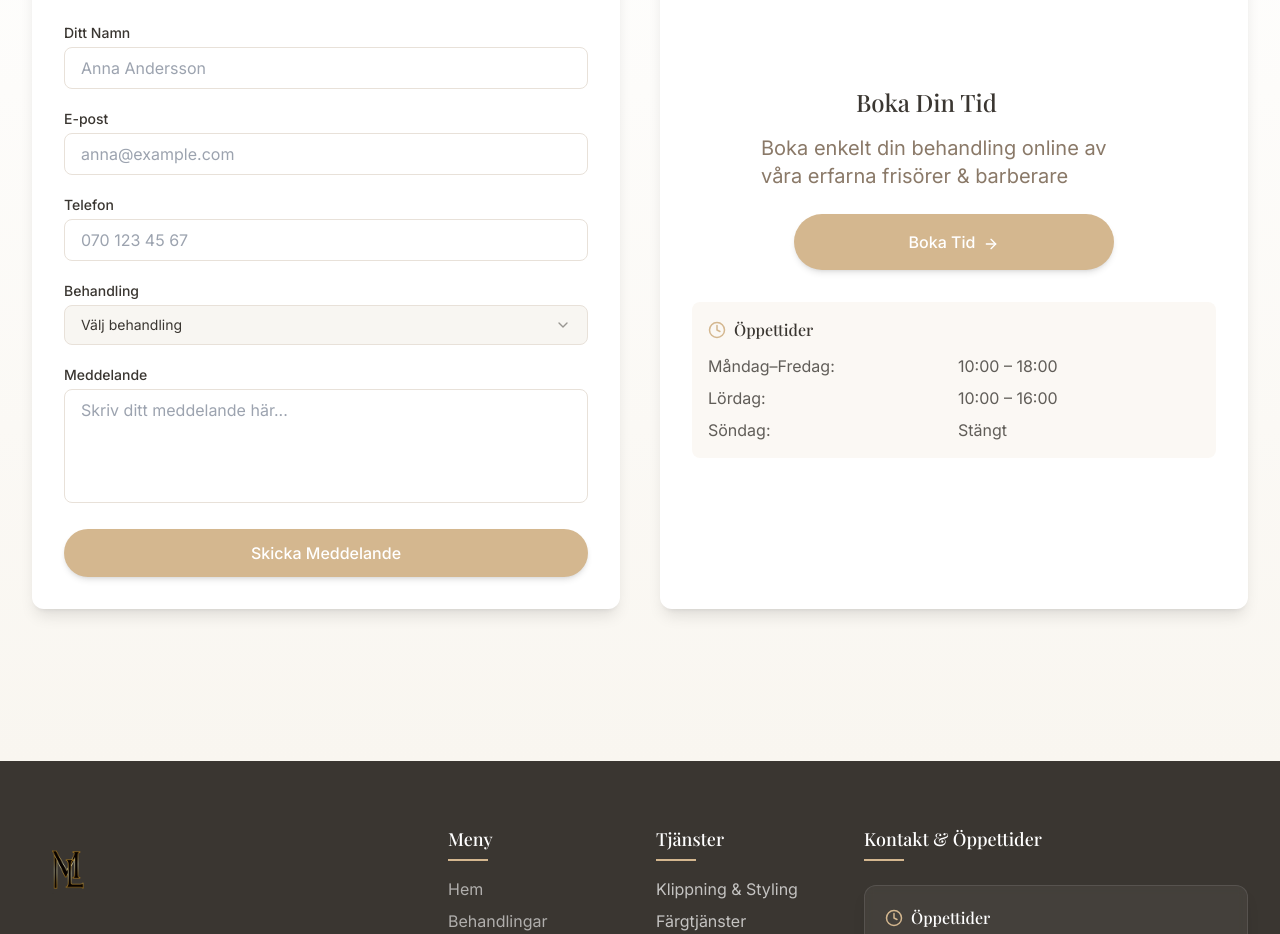
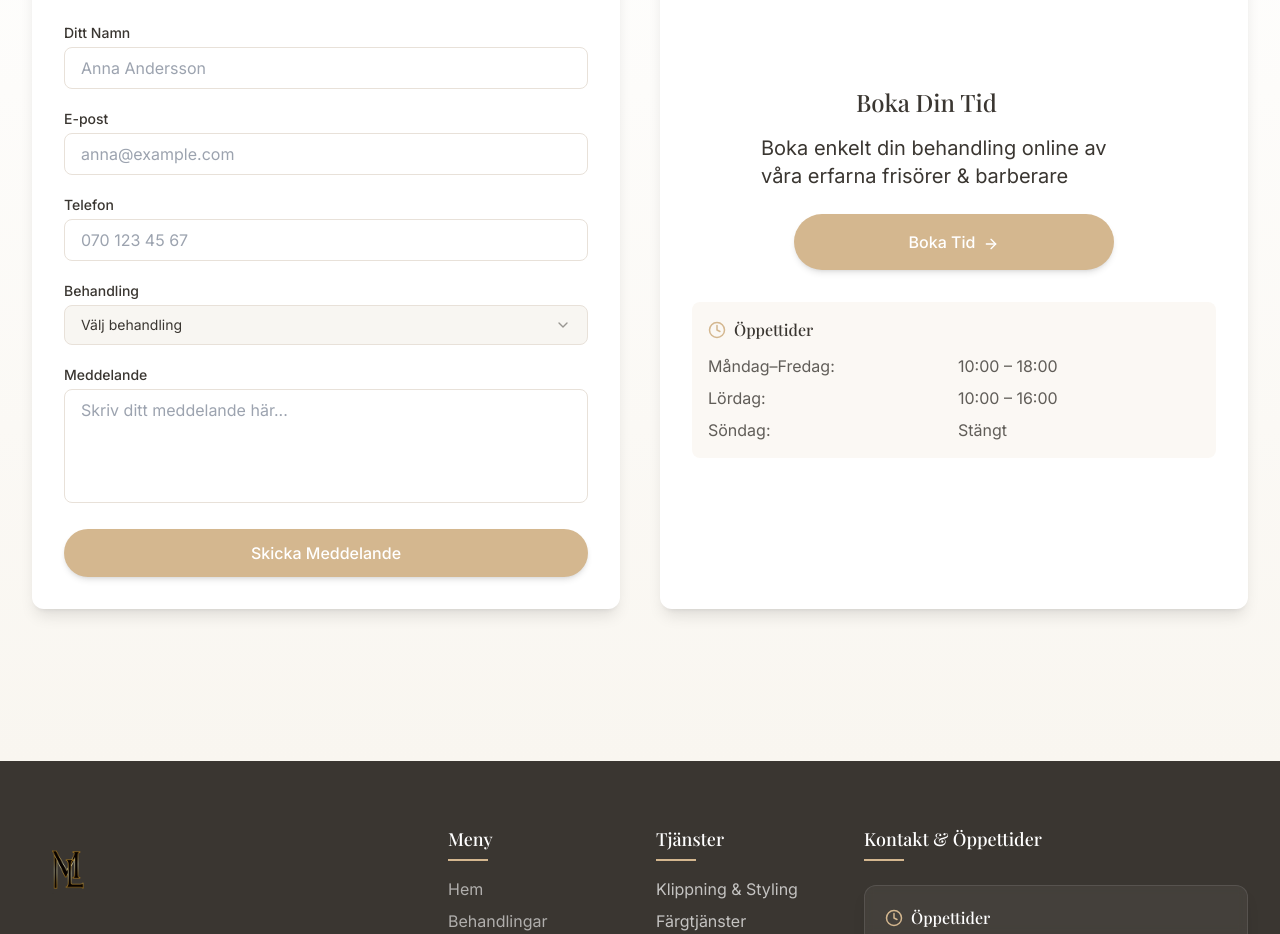
Before and after one commit to Karmauniverse/salongmarialouisorginal-41, a React (Vite) app: page / in a window 1280 px wide. Shown: the part 5920-6854 px from the top of the page. Built offline with nearby package versions, Linux system fonts and the light colour scheme; a web font is replaced by a local one.

Commit message:
Visual edit in Lovable
Edited UI in Lovable

```diff
--- a/src/components/Contact.tsx
+++ b/src/components/Contact.tsx
@@ -159,7 +159,7 @@ const Contact: React.FC = () => {
             <h2 className="text-2xl font-serif font-medium mb-4 self-start my-0 mx-[164px]">
               Boka Din Tid
             </h2>
-            <p className="mb-6 self-start text-salon-brown my-0 mx-[69px] text-xl">Boka enkelt din behandling online av
+            <p className="mb-6 self-start my-0 mx-[69px] text-xl text-salon-dark">Boka enkelt din behandling online av
 våra erfarna frisörer & barberare </p>
 
             <a href="https://bokning.voady.se/marialouis/marialouisebarbershop/" target="_blank" rel="noopener noreferrer" className="block text-center w-full max-w-xs px-8 py-4 bg-salon-gold text-white font-medium rounded-full hover:bg-salon-brown transition-all shadow-md hover:shadow-lg transform hover:scale-105 duration-300">
```
